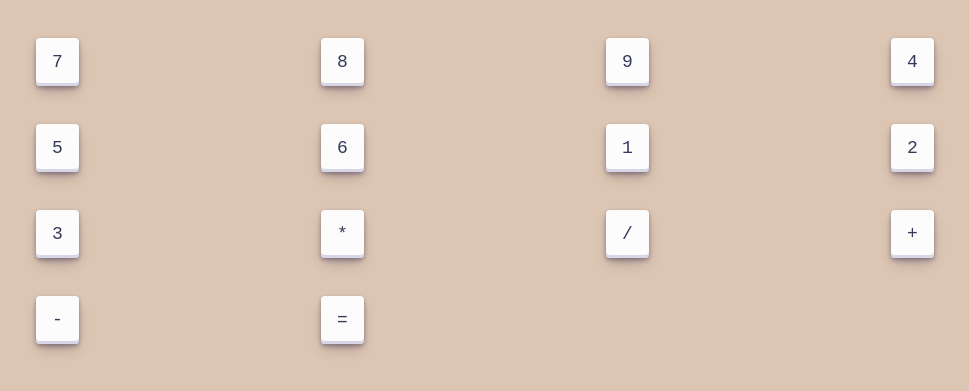
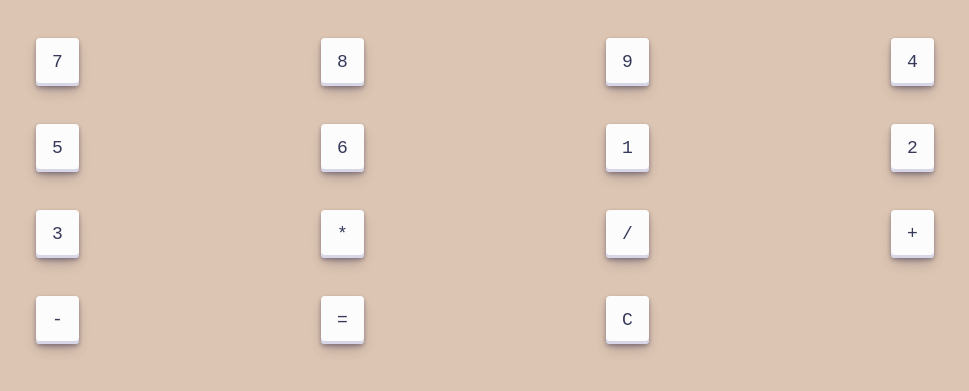
Before and after one commit to crowmy2323/calculator, a plain HTML site: page index.html in a window 1280 px wide. Shown: the part 73-464 px from the top of the page, without its empty margins (155-1124 px from the left). Drawn offline with nearby package versions, Linux system fonts and the light colour scheme.

Commit message:
Update index.html

```diff
--- a/index.html
+++ b/index.html
@@ -42,6 +42,8 @@
             <div class="col-3 mb-4 btn "><button class="  text-center  " onclick="appendNumber('-')">-</button>
             </div>
             <div class="col-3 mb-4 btn"><button onclick="calculateResult()">=</button></div>
+            <div class="col-3 mb-4 btn"><button onclick="clearResult('C')">C</button></div>
+
         </div>
 
 
```
